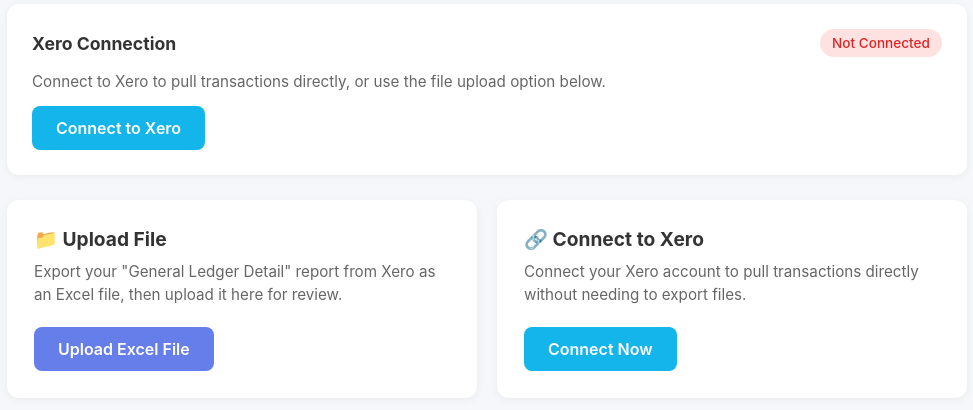
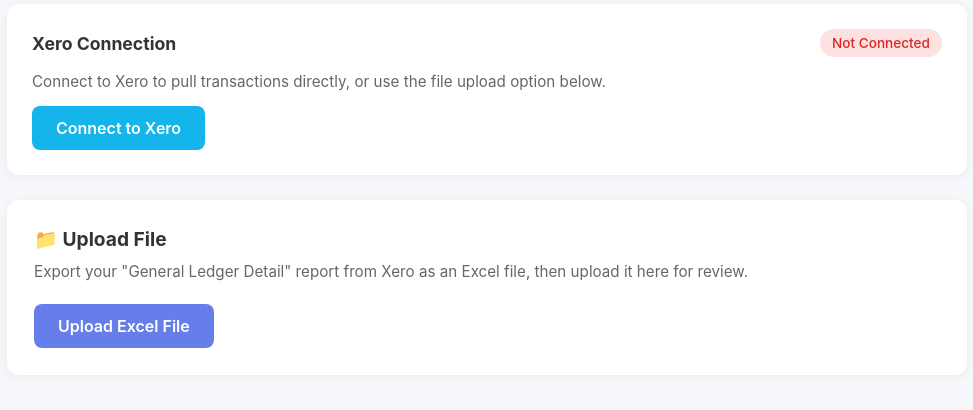
Before and after one commit to Delsiwels/xero-bas-reviewer, a Flask app: page /dashboard in a window 1280 px wide. Shown: the part 241-651 px from the top of the page, without its empty margins (153-1126 px from the left). Run offline with Flask 3, Linux system fonts and the light colour scheme; the visitor is signed in with stand-in values (Sample User, id 1).

Commit message:
Remove duplicate Connect to Xero card from dashboard

```diff
--- a/webapp/templates/dashboard/index.html
+++ b/webapp/templates/dashboard/index.html
@@ -275,12 +275,6 @@
                 <p>Pull transactions directly from your connected Xero account and review them for GST compliance.</p>
                 <a href="{{ url_for('review_page') }}" class="btn btn-xero">Start Review</a>
             </div>
-            {% else %}
-            <div class="card">
-                <h3>🔗 Connect to Xero</h3>
-                <p>Connect your Xero account to pull transactions directly without needing to export files.</p>
-                <a href="{{ url_for('xero_login') }}" class="btn btn-xero">Connect Now</a>
-            </div>
             {% endif %}
         </div>
     </div>
```
